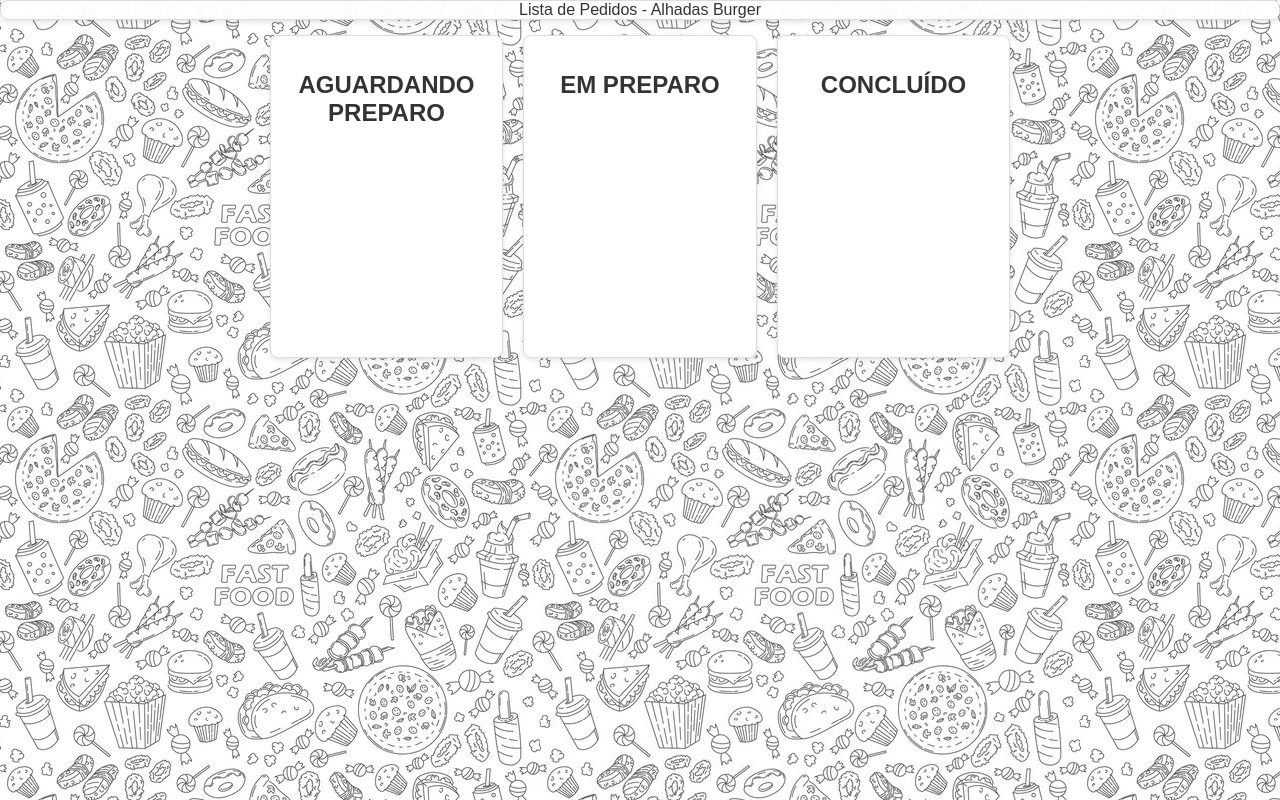
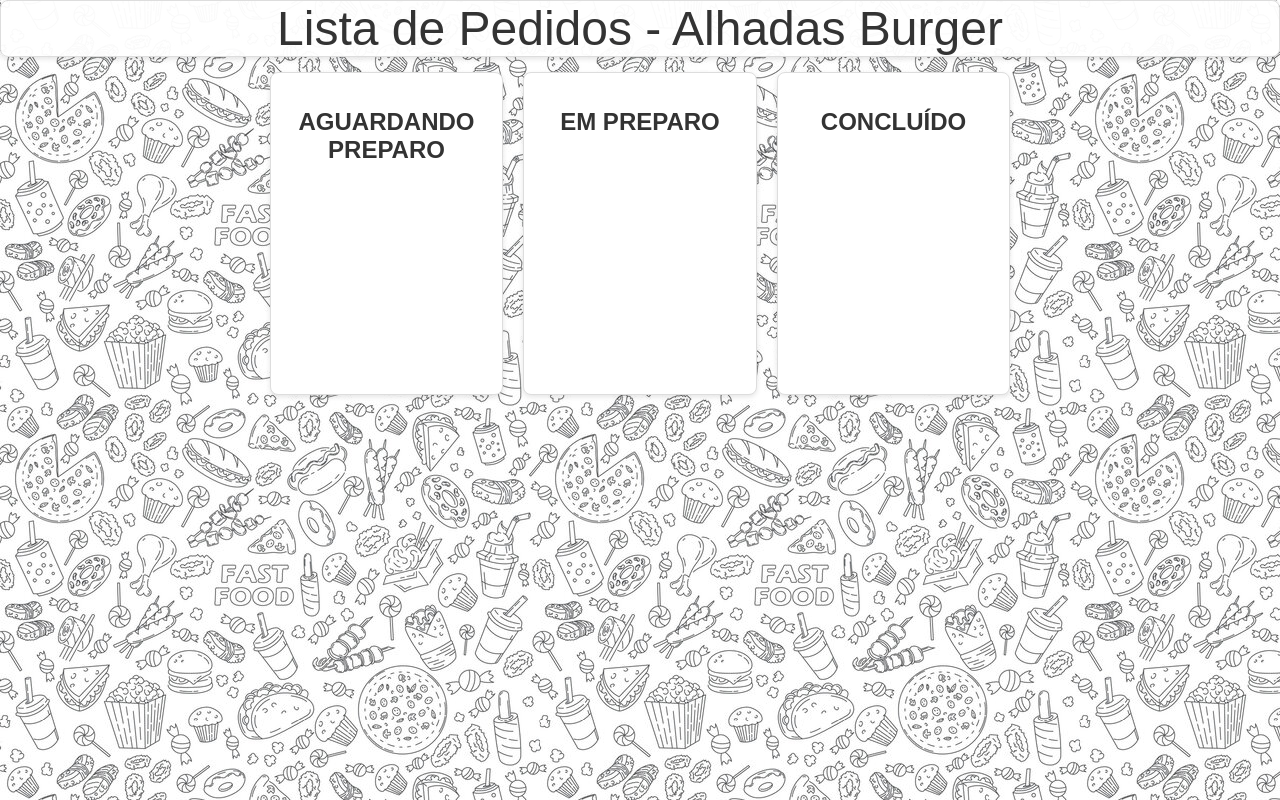
Before and after one commit to RenatoFSantos/fastfood-pedidos, a website: page public/admin.html in a window 1280 px wide. Drawn offline with Linux system fonts and the light colour scheme; no server answers.

Commit message:
Ajustes no layout - v3

```diff
--- a/public/admin.html
+++ b/public/admin.html
@@ -21,8 +21,16 @@
         }
 
         .title {
-            display: flex; justify-content: center; align-items: center;
-            background: rgba(255,255,255,0.96); border: 1px solid #ddd; border-radius: 8px; box-shadow: 0 2px 5px rgba(0,0,0,0.1); margin-bottom: 15px;
+            display: flex;
+            justify-content: center;
+            align-items: center;
+            background: rgba(255,255,255,0.96);
+            border: 1px solid #ddd;
+            border-radius: 8px;
+            box-shadow: 0 2px 5px rgba(0,0,0,0.1);
+            margin-bottom: 15px;
+            padding: 15 auto;
+            font-size: 3.0em;
         }
 
         .columns {
```
